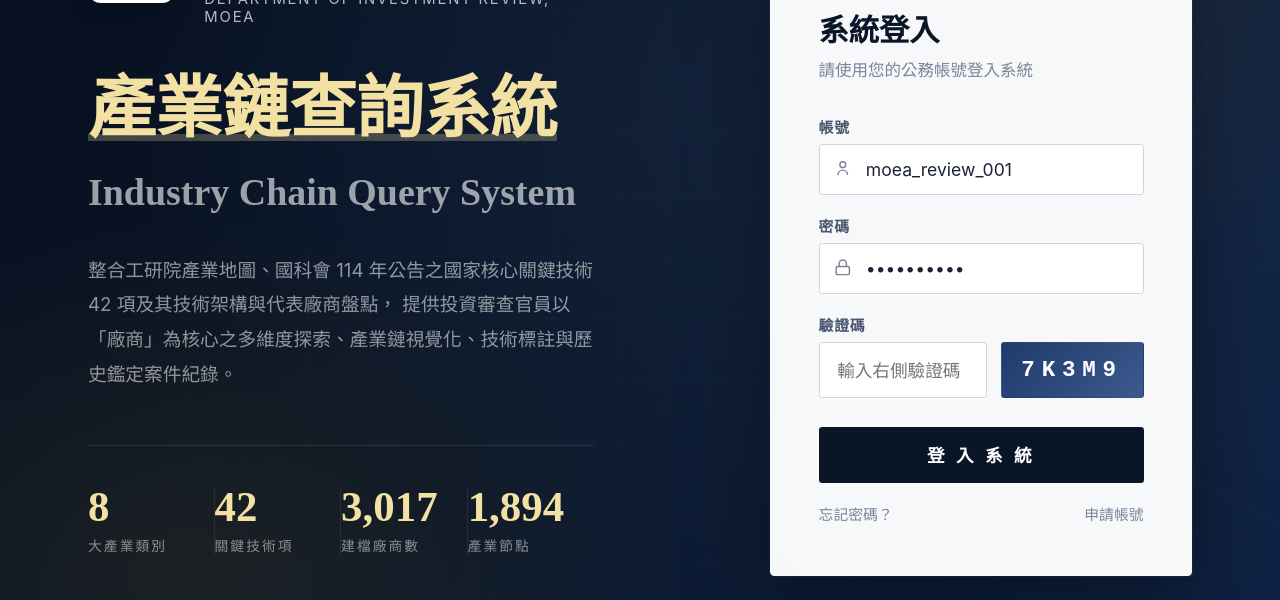
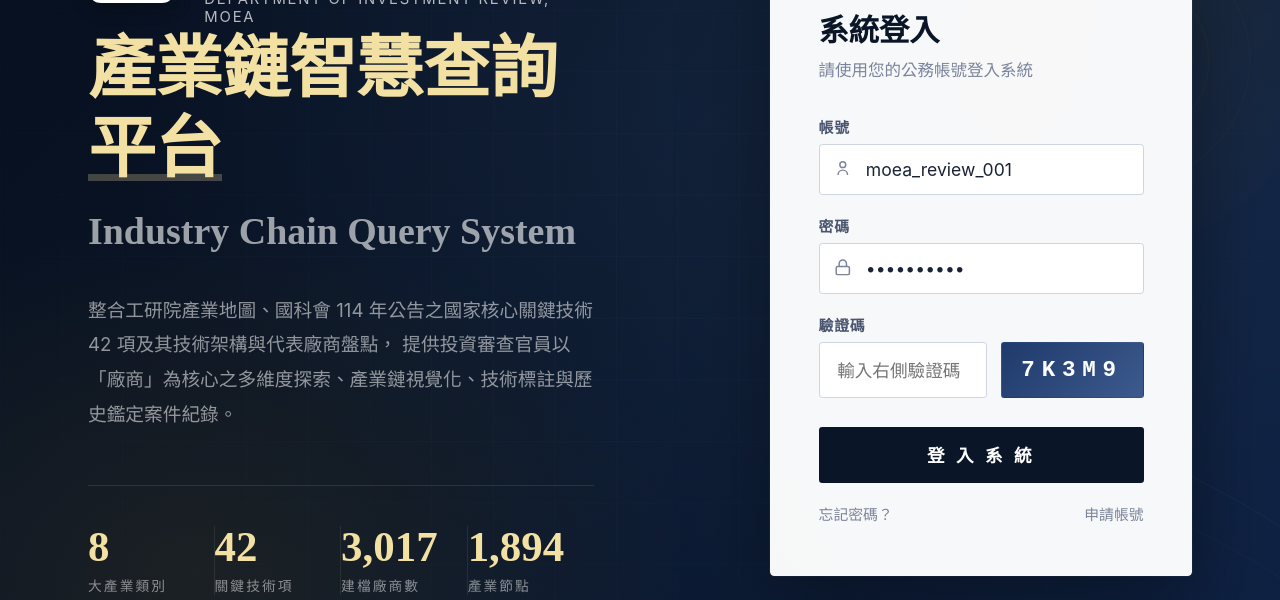
Before and after one commit to jarvis3680/TEST, a plain HTML site: page index.html in a window 1280 px wide. Shown: the part 200-800 px from the top of the page. Drawn offline with Linux system fonts and the light colour scheme.

Commit message:
feat: 登入頁系統名稱改為智慧查詢平台

```diff
--- a/index.html
+++ b/index.html
@@ -45,7 +45,7 @@
     </div>
 
     <div class="login-hero">
-      <h1><span class="accent">產業鏈查詢系統</span></h1>
+      <h1><span class="accent">產業鏈智慧查詢平台</span></h1>
       <h2>Industry Chain Query System</h2>
       <p id="loginMainDesc">
         整合工研院產業地圖、國科會 114 年公告之國家核心關鍵技術 42 項及其技術架構與代表廠商盤點，
```
